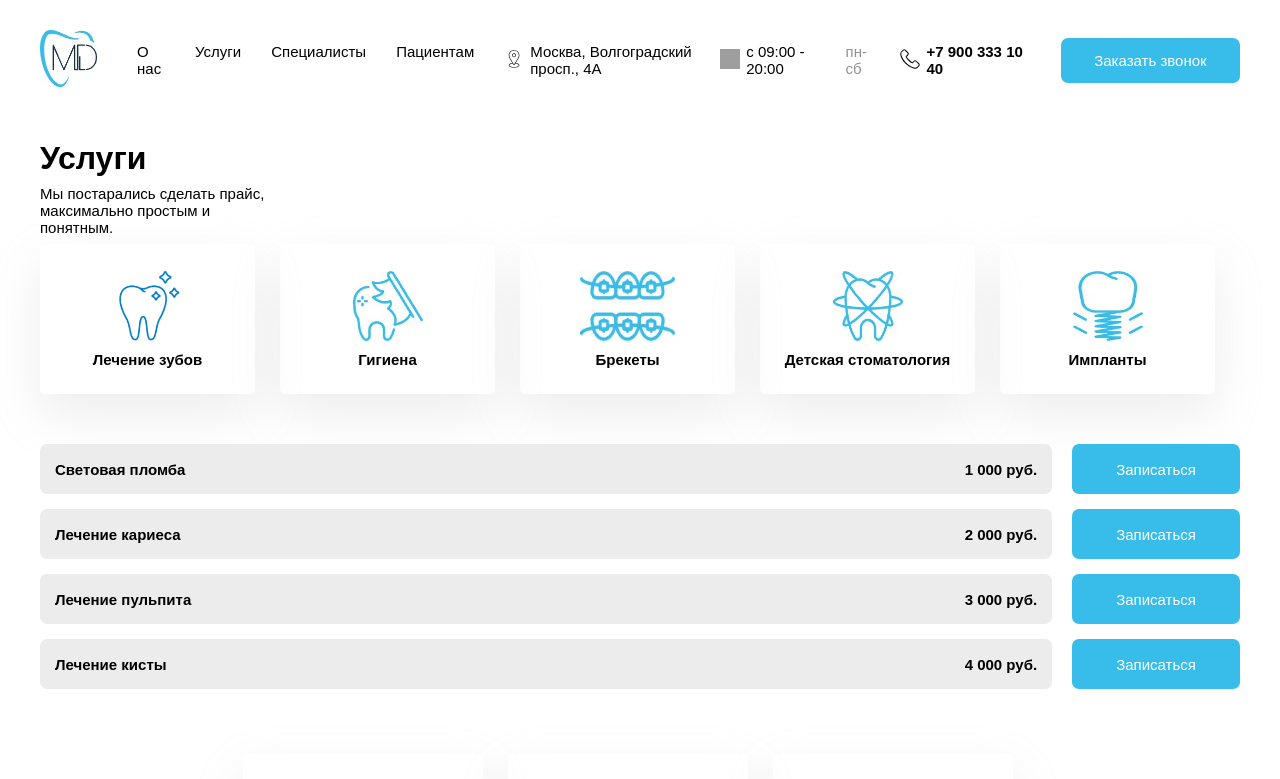
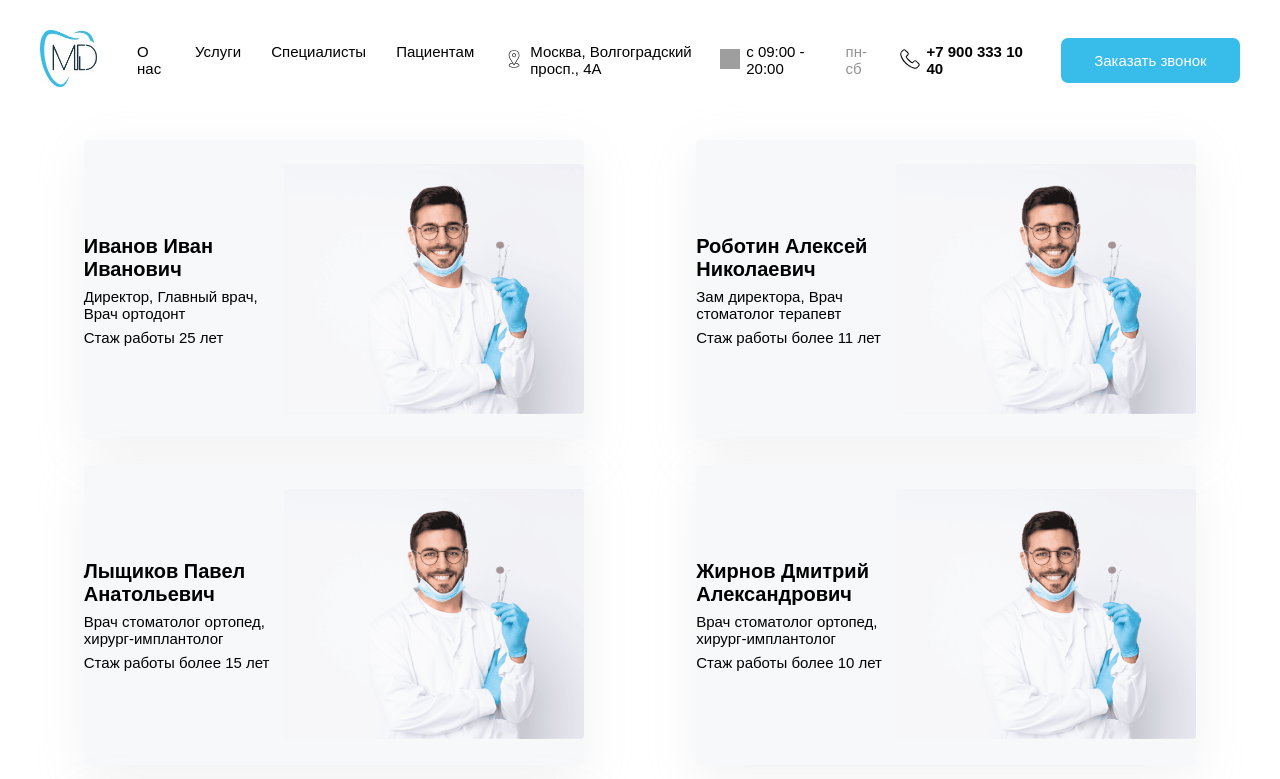
Before and after one commit to LuckOnOff/medical-website, a React (Create React App) app: page / in a window 1280 px wide. Shown: the top 779 px of the page. Built offline with nearby package versions, Linux system fonts and the light colour scheme; grey boxes are pictures that could not be loaded; the HTML template or start-up script is replaced by a standard one.

Commit message:
новые компоненты
- сверстал новый компонент SpecialistsPage.jsx
- сверстал новый компонент CreateSpecialistCart.jsx для рендеринга карточек специалистов

```diff
--- /dev/null
+++ b/src/components/CreateSpecialistCart.jsx
@@ -0,0 +1,22 @@
+import React from "react";
+
+const CreateSpecialistCart = ({dataSpec}) => {
+    return (
+        <section className="specialist-cart">
+            {dataSpec.map((data) => (
+                <section key={data.id} className="specialist-cart__description">
+                    <section className="desctiption-tex-box">
+                        <h3 className="description-title">{data.name}</h3>
+                        <p className="description-speciality">{data.speciality}</p>
+                        <p className="description-exp">{data.exp}</p>
+                    </section>
+                    <section className="description-img-box">
+                        <img src={data.img} alt="Фото врача" className="description-img"/>
+                    </section>
+                </section>
+            ))}
+        </section>
+    )
+}
+
+export default CreateSpecialistCart;
--- a/src/components/Main.jsx
+++ b/src/components/Main.jsx
@@ -3,12 +3,14 @@ import AboutUsDescription from '../components/AboutUsDescription.jsx';
 import AboutUsPatientsTrustUs from '../components/AboutUsPatientsTrustUs.jsx';
 import AboutUsConsultation from '../components/AboutUsConsultation.jsx';
 import ServicesPage from "./ServicesPage.jsx";
+import SpecialistsPage from "./SpecialistsPage.jsx";
 
 const Main = () => {
     return (
         <main className='main'>
-            <ServicesPage/>
-{/*         <AboutUsDescription/>
+            <SpecialistsPage/>
+{/*             <ServicesPage/>
+            <AboutUsDescription/>
             <AboutUsPatientsTrustUs/>
             <AboutUsConsultation/> */}
         </main>
--- a/src/components/ServicesPage.jsx
+++ b/src/components/ServicesPage.jsx
@@ -19,7 +19,6 @@ const ServicesPage = () => {
     ]);
 
     const handleButtonClick = (category) => {
-        // Фильтрация услуг по выбранной категории
         let filteredOffers = allOffers.filter(offer => offer.category === category);
         setCurrentOffers(filteredOffers);
       };
--- /dev/null
+++ b/src/components/SpecialistsPage.jsx
@@ -0,0 +1,21 @@
+import React from "react";
+import specialistMan from "../img/specialist-cart-man.png";
+import CreateSpecialistCart from "./CreateSpecialistCart";
+import "../css/SpecialistsPage.css";
+
+const SpecialistsPage = () => {
+    const dataSpecialist = [
+        {id: 1, name: 'Иванов Иван Иванович', speciality: 'Директор, Главный врач, Врач ортодонт', exp: 'Стаж работы 25 лет', img: specialistMan},
+        {id: 2, name: 'Роботин Алексей Николаевич', speciality: 'Зам директора, Врач стоматолог терапевт', exp: 'Стаж работы более 11 лет', img: specialistMan},
+        {id: 3, name: 'Лыщиков Павел Анатольевич', speciality: 'Врач стоматолог ортопед, хирург-имплантолог', exp: 'Стаж работы более 15 лет', img: specialistMan},
+        {id: 4, name: 'Жирнов Дмитрий Александрович', speciality: 'Врач стоматолог ортопед, хирург-имплантолог', exp: 'Стаж работы более 10 лет', img: specialistMan},
+        {id: 5, name: 'Калашников Никита Игоревич', speciality: 'Врач стоматолог детский', exp: 'Стаж работы более 10 лет', img: specialistMan},
+    ]
+    return (
+        <section className="specialists">
+            <CreateSpecialistCart dataSpec={dataSpecialist}/>
+        </section>
+    )
+}
+
+export default SpecialistsPage;
--- /dev/null
+++ b/src/css/SpecialistsPage.css
@@ -0,0 +1,35 @@
+.specialists {
+  width: 100%;
+}
+
+.specialist-cart {
+  display: grid;
+  width: 100%;
+  grid-template-columns: repeat(2, 1fr);
+  grid-template-rows: repeat(3, 1fr);
+  justify-items: center;
+  gap: 25px;
+}
+.specialist-cart__description {
+  display: flex;
+  align-items: center;
+  border-radius: 4px;
+  box-shadow: 0px 13px 50px 0px rgba(192, 192, 192, 0.2);
+  background: rgb(247, 248, 250);
+  width: 500px;
+  height: 300px;
+}
+
+.description-title {
+  font-size: 20px;
+  margin-bottom: 7px;
+}
+
+.description-speciality {
+  margin-bottom: 7px;
+}
+
+.description-img {
+  width: 300px;
+  height: 250px;
+}
--- /dev/null
+++ b/src/scss/SpecialistsPage.scss
@@ -0,0 +1,31 @@
+.specialists {
+    width: 100%;
+}
+.specialist-cart {
+    display: grid;
+    width: 100%;
+    grid-template-columns: repeat(2, 1fr);
+    grid-template-rows: repeat(3, 1fr);
+    justify-items: center;
+    gap: 25px;
+		&__description {
+            display: flex;
+            align-items: center;
+            border-radius: 4px;
+            box-shadow: 0px 13px 50px 0px rgba(192, 192, 192, 0.2);
+            background: rgb(247, 248, 250);
+            width: 500px;
+            height: 300px;
+		}
+}
+.description-title {
+    font-size: 20px;
+    margin-bottom: 7px;
+}
+.description-speciality {
+    margin-bottom: 7px;
+}
+.description-img {
+    width: 300px;
+    height: 250px;
+}
```
Also changed, not shown: src/img/specialist-cart-man.png (added).
